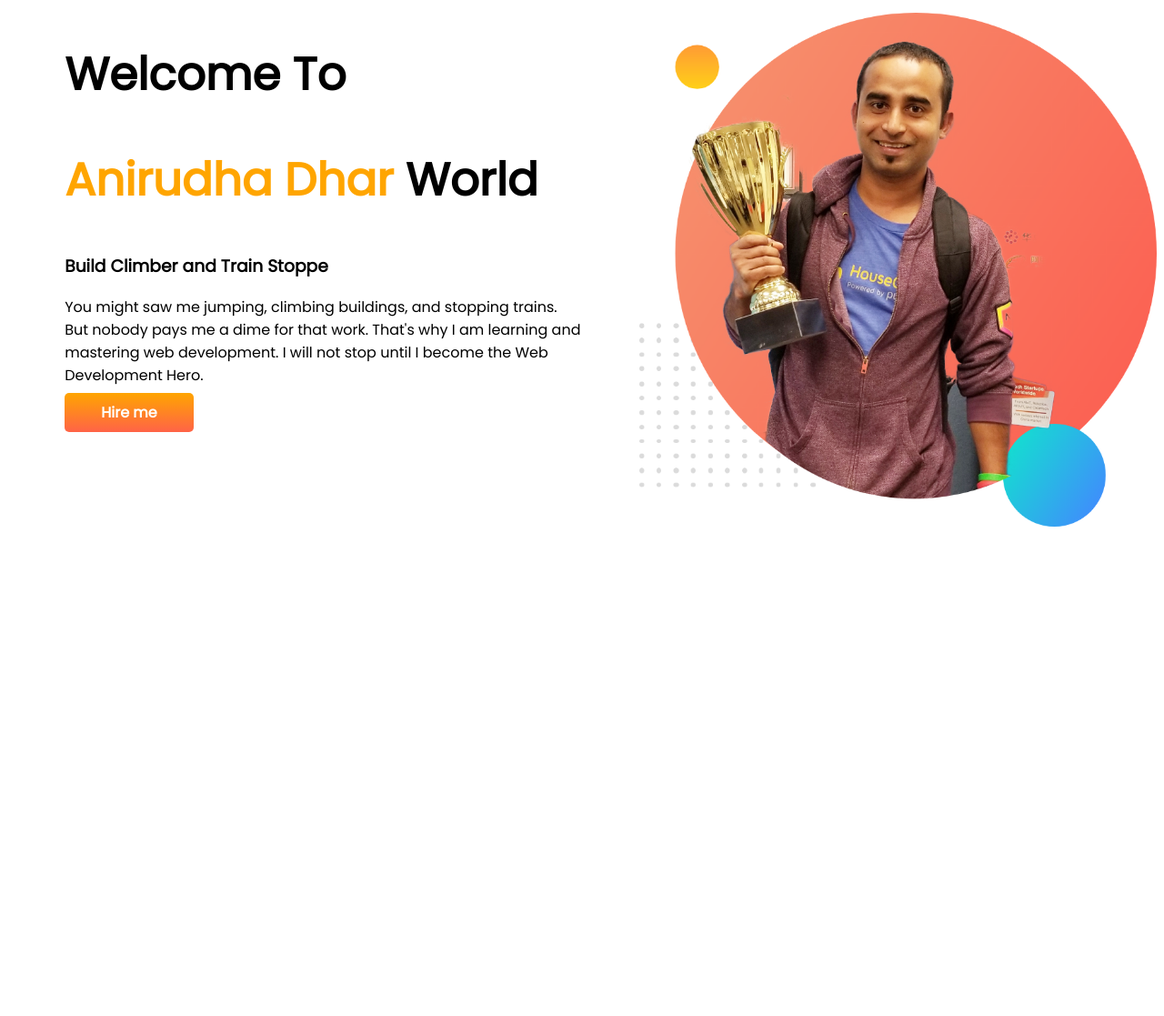
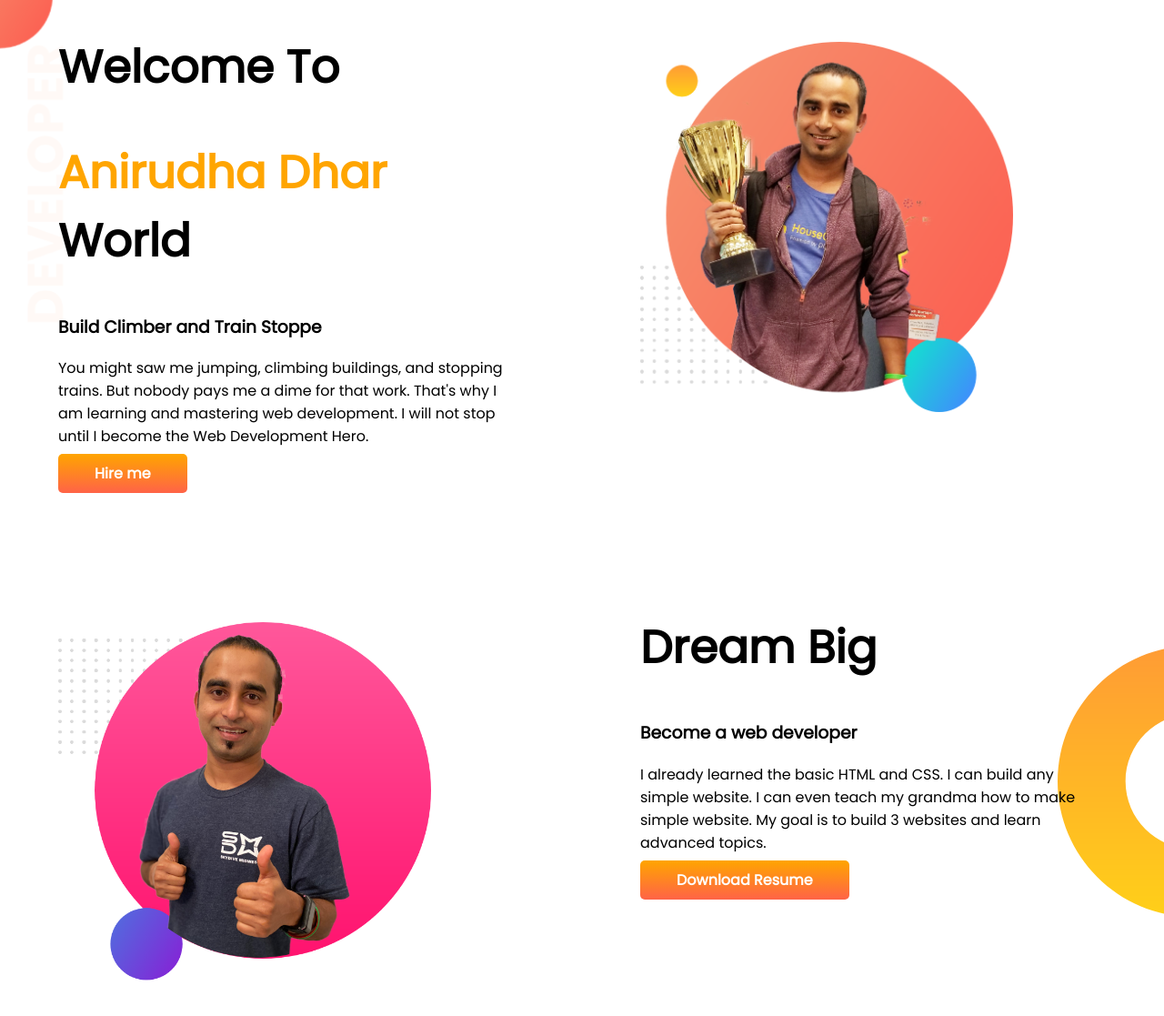
Before and after one commit to Aniruddha97/Portfolio, a plain HTML site: page index.html in a window 1280 px wide. Shown: the part 5-1122 px from the top of the page at 91% size. Before the commit the page ends 800 px from the top, so only its background shows below. Drawn offline with Linux system fonts and the light colour scheme.

Commit message:
bigdream

```diff
--- a/index.html
+++ b/index.html
@@ -13,7 +13,7 @@
 </head>
 
 <body>
-    <section>
+    <section class="top-banner">
         <div class="width">
             <h1>Welcome To</h1>
             <h1><span class="orang">Anirudha Dhar </span>World </h1>
@@ -28,6 +28,18 @@
             <img src="images/jhankar.png" alt="" srcset="">
         </div>
     </section>
+    <section class="bigdream">
+        <div class="width">
+            <img src="images/jhankar2.png" alt="" srcset="">
+        </div>
+        <div class="width">
+            <h1>Dream Big</h1>
+            <h3>Become a web developer</h3>
+            <p>I already learned the basic HTML and CSS. I can build any simple website. I can even teach my grandma how
+                to make simple website. My goal is to build 3 websites and learn advanced topics.</p>
+            <a class="linkbutton" target="_blank" href="https://github.com/Aniruddha97/Portfolio">Download Resume</a>
+        </div>
+    </section>
 
 
 </body>
--- a/style.css
+++ b/style.css
@@ -1,5 +1,6 @@
 body{
     font-family: 'Poppins', sans-serif;
+    margin: 0;
 }
 h1{
     font-size: 50px;
@@ -10,13 +11,15 @@ h1{
 .width{
     width: 50%;
     padding-left: 5%;
+    padding-right: 5%;
 }
 .width img{
-    width: 100%;
-    padding-top: 2%;
+    width: 80%;
+    padding-top: 10%;
 }
 section{
     display: flex;
+    margin-bottom: 100px;
 }
 .linkbutton{
     text-decoration: none;
@@ -26,3 +29,12 @@ section{
     color: white;
     font-weight: 700;
 }
+.top-banner{
+    background-image: url(images/top-banner.png);
+    background-repeat: no-repeat;
+}
+.bigdream{
+    background-image: url(images/dream-bg.png);
+    background-repeat: no-repeat;
+    background-position: right;
+}
```
